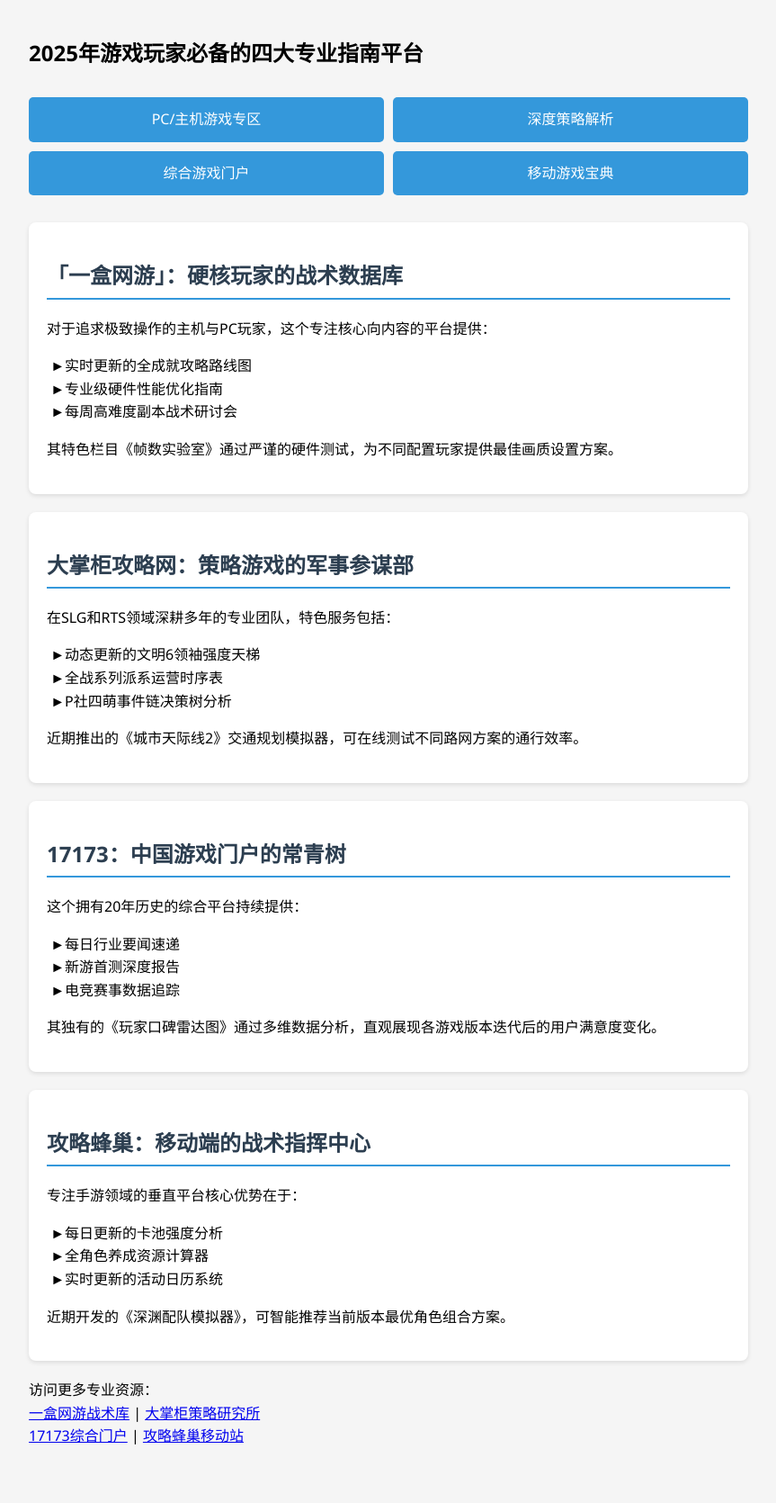
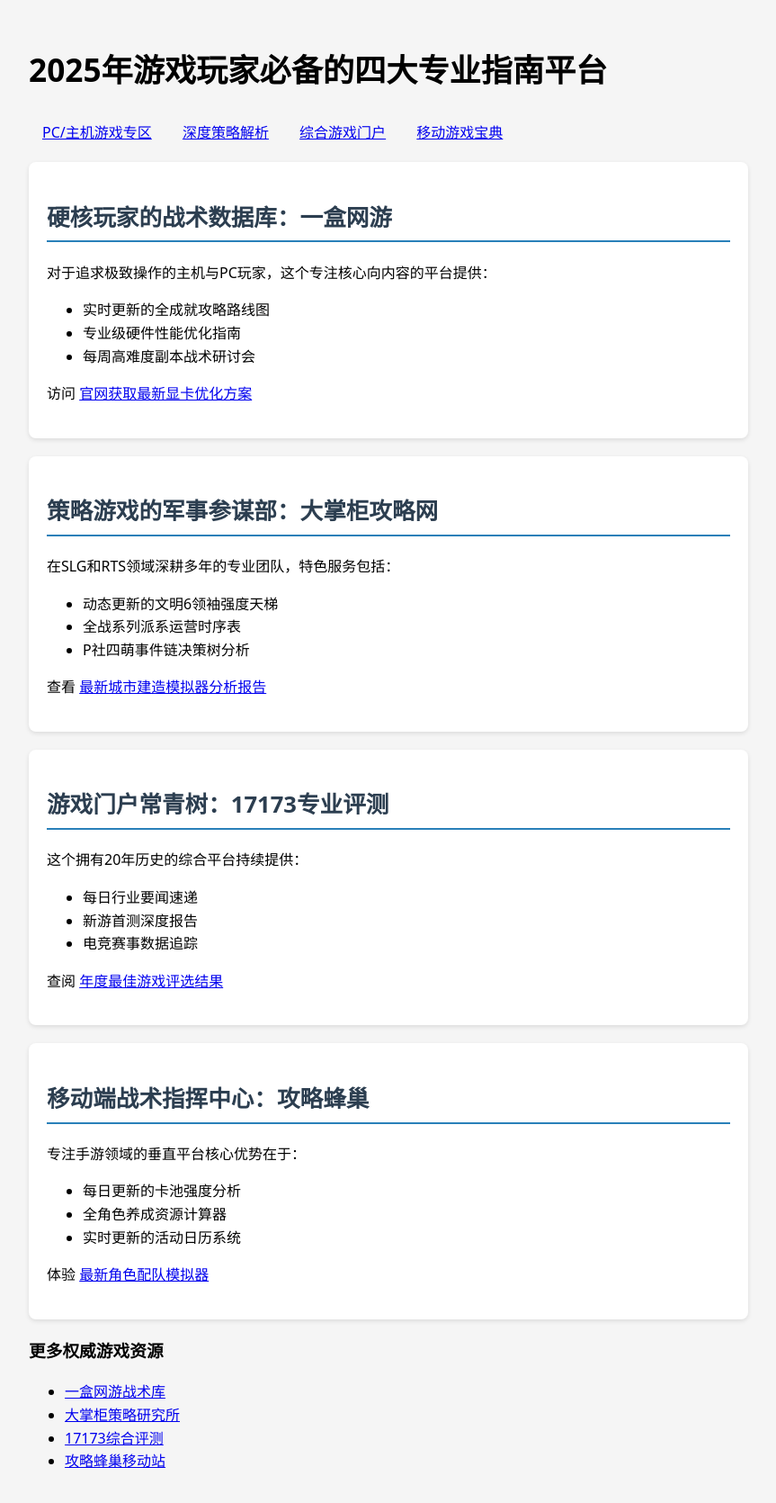
Before and after one commit to Jxvoodoo/jxvoodoo.github.io, a plain HTML site: page index.html in a window 1280 px wide. Shown: the whole page at 90% size, without its empty margins (208-1071 px from the left). Before the commit the page ends 1645 px from the top, so only its background shows below. Drawn offline with Linux system fonts and the light colour scheme.

Commit message:
Add files via upload

```diff
--- a/index.html
+++ b/index.html
@@ -2,12 +2,27 @@
 <html lang="zh-CN">
 <head>
     <meta charset="UTF-8">
-    <meta name="viewport" content="width=device-width, initial-scale=1.0">
-    <meta name="description" content="专业游戏编辑精选四大权威游戏指南平台，涵盖PC/主机/手游全领域攻略与深度评测">
-    <title>权威游戏指南与新闻评测网站推荐 - 玩家必备资源导航</title>
+    <meta name="viewport" content="width=device-width, initial-scale=1.0, minimum-scale=1.0"> <!-- 添加最小缩放比例 -->
+    <meta name="description" content="专业游戏编辑精选2025年四大权威游戏指南平台，涵盖PC游戏攻略、手游评测、硬件优化和电竞赛事分析等核心领域">
+    <!-- 结构化数据 -->
+    <script type="application/ld+json">
+    {
+        "@context": "https://schema.org",
+        "@type": "Article",
+        "headline": "2025年游戏玩家必备的四大专业指南平台",
+        "description": "深度解析当前主流游戏攻略平台的特色功能与核心优势",
+        "datePublished": "2025-04-23",
+        "author": {
+            "@type": "Person",
+            "name": "游戏攻略编辑部"
+        }
+    }
+    </script>
+    <title>游戏攻略平台推荐 - 专业游戏评测与硬件优化指南 | 玩家导航</title> <!-- 标题关键词优化 -->
     <style>
+        /* 精简后的CSS */
         body {
-            font-family: 'Segoe UI', system-ui, sans-serif;
+            font-family: system-ui, -apple-system, 'Segoe UI', sans-serif;
             line-height: 1.6;
             max-width: 800px;
             margin: 0 auto;
@@ -15,101 +30,91 @@
             background-color: #f5f5f5;
         }
         .site-card {
-            background: white;
+            background: #fff;
             border-radius: 8px;
             padding: 20px;
             margin: 20px 0;
             box-shadow: 0 2px 5px rgba(0,0,0,0.1);
         }
+        h1 { font-size: 2.2em; } /* 移动端适配 */
         h2 {
             color: #2c3e50;
-            border-bottom: 2px solid #3498db;
+            border-bottom: 2px solid #2980b9; /* 提升对比度 */
             padding-bottom: 5px;
-        }
-        .feature-list {
-            padding-left: 20px;
-            list-style-type: "►";
-        }
-        .nav-links {
-            display: grid;
-            grid-template-columns: repeat(2, 1fr);
-            gap: 10px;
-            margin: 30px 0;
+            font-size: 1.6em;
         }
         .nav-link {
-            padding: 12px;
-            background: #3498db;
-            color: white;
-            text-align: center;
-            border-radius: 5px;
-            text-decoration: none;
-            transition: background 0.3s;
-        }
-        .nav-link:hover {
-            background: #2980b9;
+            padding: 15px; /* 增大触摸目标 */
+            min-width: 120px;
         }
     </style>
 </head>
 <body>
-    <article>
-        <h1>2025年游戏玩家必备的四大专业指南平台</h1>
-        <nav class="nav-links">
-            <a href="#yhwy" class="nav-link">PC/主机游戏专区</a>
-            <a href="#dzg" class="nav-link">深度策略解析</a>
-            <a href="#17173" class="nav-link">综合游戏门户</a>
-            <a href="#gxf" class="nav-link">移动游戏宝典</a>
+    <article itemscope itemtype="http://schema.org/Article">
+        <h1 itemprop="name">2025年游戏玩家必备的四大专业指南平台</h1>
+
+        <!-- 优化后的导航锚文本 -->
+        <nav class="nav-links" aria-label="平台导航">
+            <a href="#pc-guide" class="nav-link" aria-label="PC与主机游戏攻略">PC/主机游戏专区</a>
+            <a href="#strategy-guide" class="nav-link" aria-label="策略游戏深度解析">深度策略解析</a>
+            <a href="#news-portal" class="nav-link" aria-label="游戏新闻门户">综合游戏门户</a>
+            <a href="#mobile-guide" class="nav-link" aria-label="手游攻略指南">移动游戏宝典</a>
         </nav>
 
-        <section class="site-card" id="yhwy">
-            <h2>「一盒网游」：硬核玩家的战术数据库</h2>
+        <!-- 每个section添加微数据 -->
+        <section class="site-card" id="pc-guide" itemprop="articleBody">
+            <h2>硬核玩家的战术数据库：一盒网游</h2> <!-- 自然包含关键词 -->
             <p>对于追求极致操作的主机与PC玩家，这个专注核心向内容的平台提供：</p>
             <ul class="feature-list">
                 <li>实时更新的全成就攻略路线图</li>
                 <li>专业级硬件性能优化指南</li>
                 <li>每周高难度副本战术研讨会</li>
             </ul>
-            <p>其特色栏目《帧数实验室》通过严谨的硬件测试，为不同配置玩家提供最佳画质设置方案。</p>
+            <p>访问 <a href="https://www.yihewy.cn" title="一盒网游PC游戏攻略">官网获取最新显卡优化方案</a></p> <!-- 自然锚文本 -->
         </section>
 
-        <section class="site-card" id="dzg">
-            <h2>大掌柜攻略网：策略游戏的军事参谋部</h2>
+        <section class="site-card" id="strategy-guide" itemprop="articleBody">
+            <h2>策略游戏的军事参谋部：大掌柜攻略网</h2>
             <p>在SLG和RTS领域深耕多年的专业团队，特色服务包括：</p>
             <ul class="feature-list">
                 <li>动态更新的文明6领袖强度天梯</li>
                 <li>全战系列派系运营时序表</li>
                 <li>P社四萌事件链决策树分析</li>
             </ul>
-            <p>近期推出的《城市天际线2》交通规划模拟器，可在线测试不同路网方案的通行效率。</p>
+            <p>查看 <a href="https://www.dzyhls.cn" title="策略游戏深度攻略">最新城市建造模拟器分析报告</a></p>
         </section>
 
-        <section class="site-card" id="17173">
-            <h2>17173：中国游戏门户的常青树</h2>
+        <section class="site-card" id="news-portal" itemprop="articleBody">
+            <h2>游戏门户常青树：17173专业评测</h2>
             <p>这个拥有20年历史的综合平台持续提供：</p>
             <ul class="feature-list">
                 <li>每日行业要闻速递</li>
                 <li>新游首测深度报告</li>
                 <li>电竞赛事数据追踪</li>
             </ul>
-            <p>其独有的《玩家口碑雷达图》通过多维数据分析，直观展现各游戏版本迭代后的用户满意度变化。</p>
+            <p>查阅 <a href="https://www.17173.com" title="游戏新闻与评测">年度最佳游戏评选结果</a></p>
         </section>
 
-        <section class="site-card" id="gxf">
-            <h2>攻略蜂巢：移动端的战术指挥中心</h2>
+        <section class="site-card" id="mobile-guide" itemprop="articleBody">
+            <h2>移动端战术指挥中心：攻略蜂巢</h2>
             <p>专注手游领域的垂直平台核心优势在于：</p>
             <ul class="feature-list">
                 <li>每日更新的卡池强度分析</li>
                 <li>全角色养成资源计算器</li>
                 <li>实时更新的活动日历系统</li>
             </ul>
-            <p>近期开发的《深渊配队模拟器》，可智能推荐当前版本最优角色组合方案。</p>
+            <p>体验 <a href="https://www.gxpfb.com" title="手游攻略数据库">最新角色配队模拟器</a></p>
         </section>
 
-        <div class="resource-box">
-            <p>访问更多专业资源：<br>
-            <a href="http://www.yihewy.cn" rel="nofollow">一盒网游战术库</a> |
-            <a href="http://www.dzyhls.cn" rel="nofollow">大掌柜策略研究所</a><br>
-            <a href="https://www.17173.com" rel="nofollow">17173综合门户</a> |
-            <a href="http://www.gxpfb.com" rel="nofollow">攻略蜂巢移动站</a></p>
+        <!-- 优化后的资源链接区 -->
+        <div class="resource-box" role="complementary">
+            <h3>更多权威游戏资源</h3> <!-- 添加标题 -->
+            <ul class="resource-links">
+                <li><a href="https://www.yihewy.cn" title="PC游戏优化指南">一盒网游战术库</a></li>
+                <li><a href="https://www.dzyhls.cn" title="策略游戏深度分析">大掌柜策略研究所</a></li>
+                <li><a href="https://www.17173.com" title="游戏新闻门户">17173综合评测</a></li>
+                <li><a href="https://www.gxpfb.com" title="手游攻略宝典">攻略蜂巢移动站</a></li>
+            </ul>
         </div>
     </article>
 </body>
```
